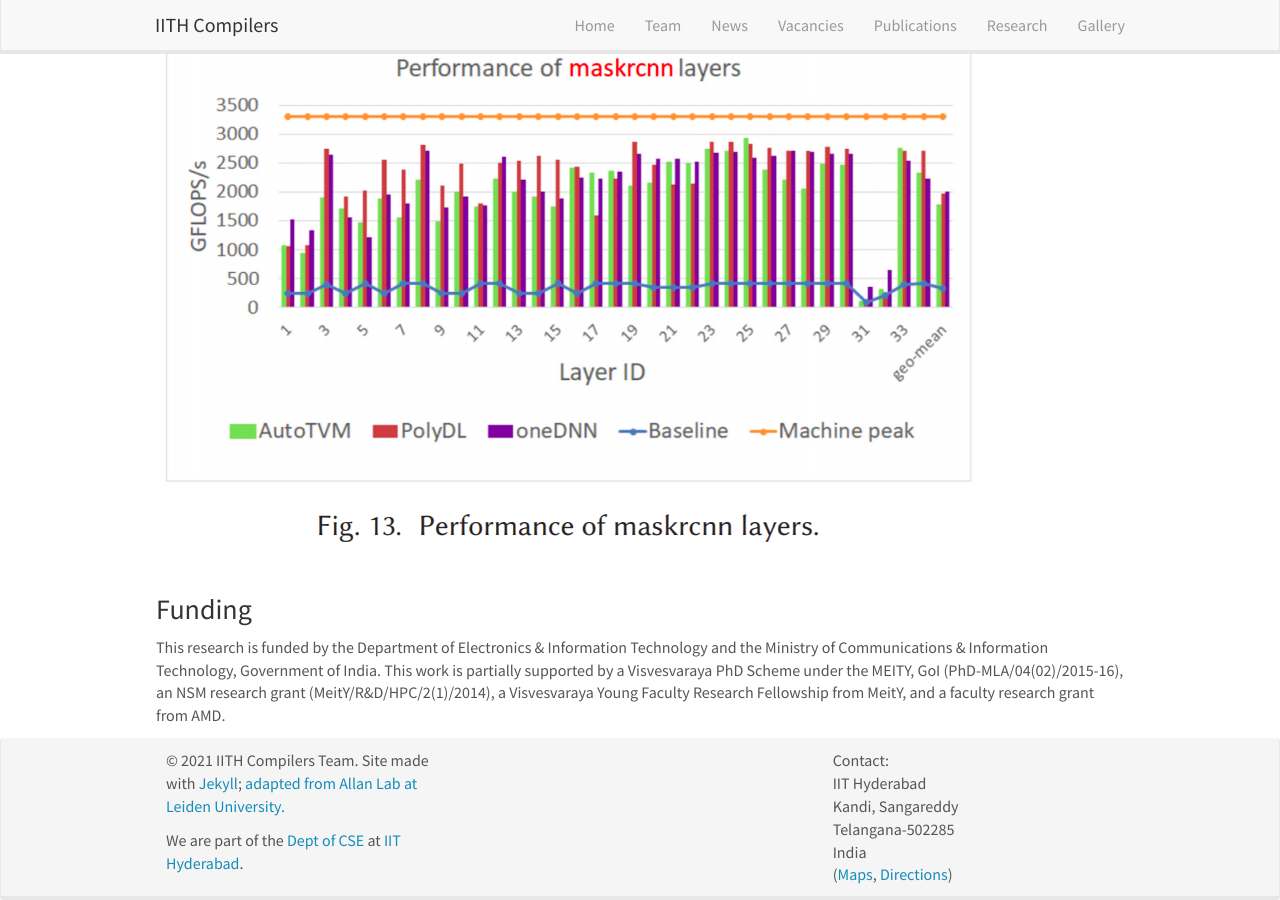
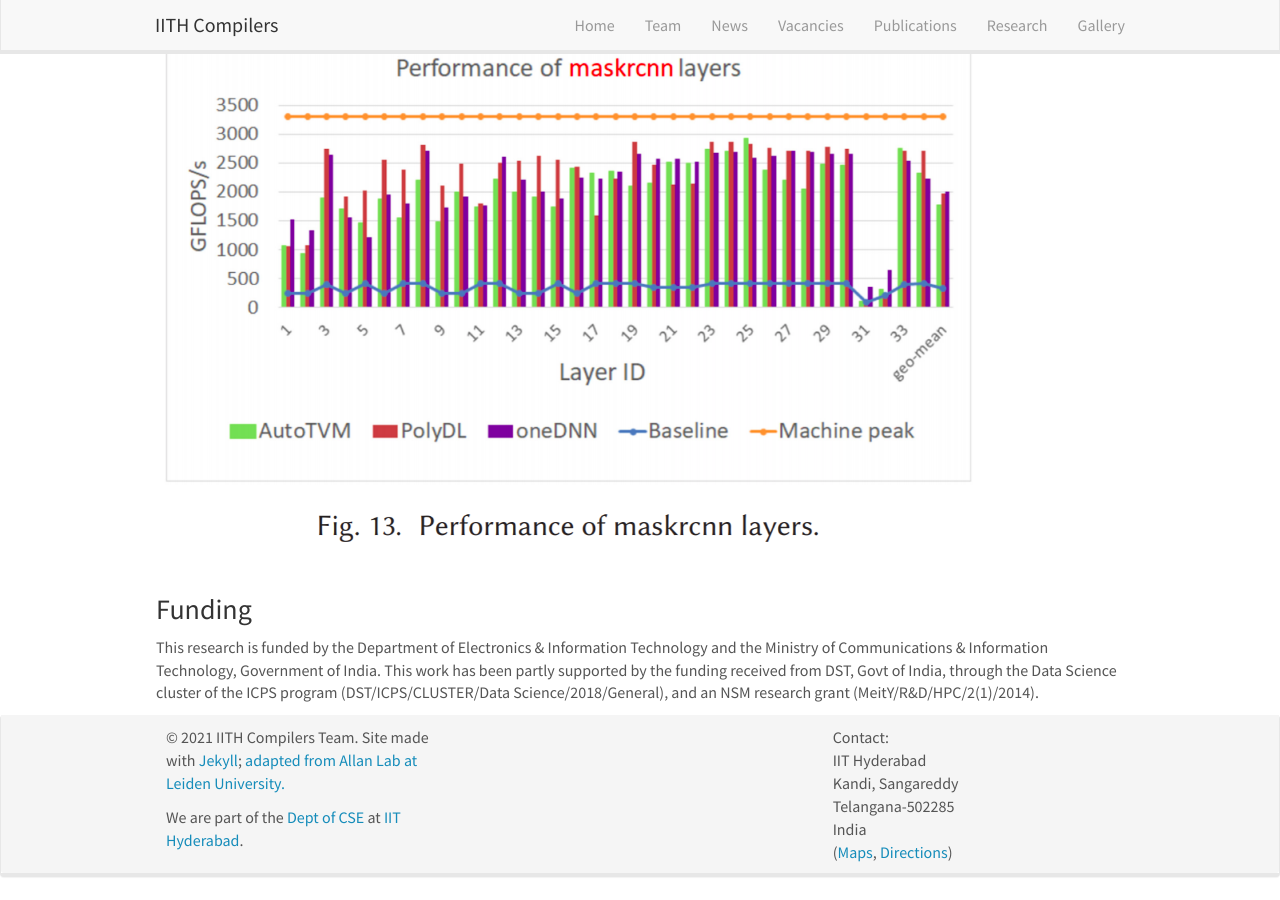
Before and after one commit to utpalbora/compilers.cse.iith.ac.in, a Jekyll site: the page built from _pages/polydl.md, in a window 1280 px wide and 900 px high, scrolled down 2508 px. Built offline with Jekyll 4.4.1, drawn with Linux system fonts in a browser that asks for light colours; nearby versions of some CDN libraries; after the commit the page ends 3385 px from its top, so only the background shows below that.

Commit message:
Updated funding details

```diff
--- a/_pages/polydl.md
+++ b/_pages/polydl.md
@@ -40,6 +40,4 @@ Using our methodology we performed experiments on Convolution and GEMM’s on In
 
 ### Funding
 This research is funded by the Department of Electronics & Information Technology and the Ministry of Communications
-& Information Technology, Government of India. This work is partially supported by a Visvesvaraya PhD Scheme under
-the MEITY, GoI (PhD-MLA/04(02)/2015-16), an NSM research grant (MeitY/R&D/HPC/2(1)/2014), a Visvesvaraya Young
-Faculty Research Fellowship from MeitY, and a faculty research grant from AMD.
+& Information Technology, Government of India. This work has been partly supported by the funding received from DST, Govt of India, through the Data Science cluster of the ICPS program (DST/ICPS/CLUSTER/Data Science/2018/General), and an NSM research grant (MeitY/R&D/HPC/2(1)/2014).
```
